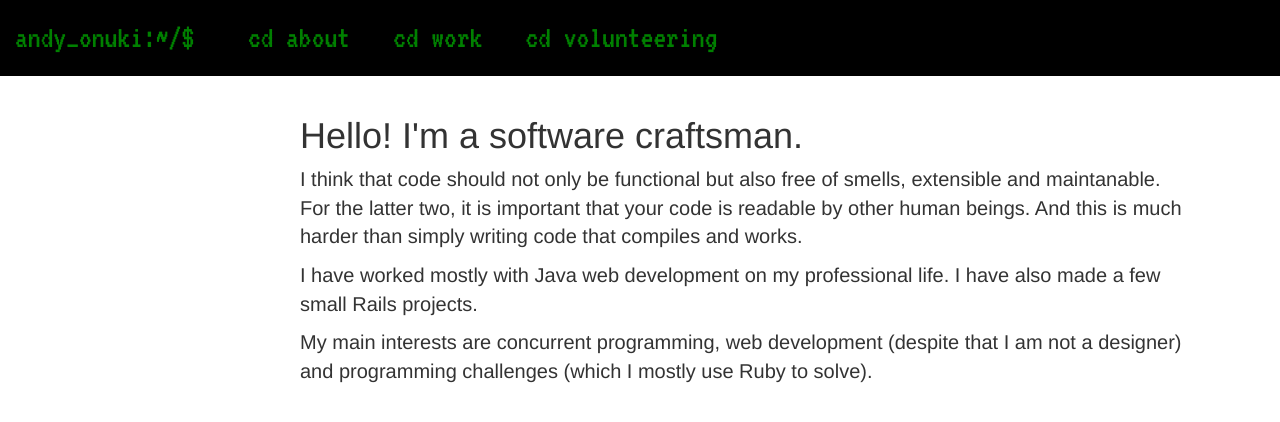
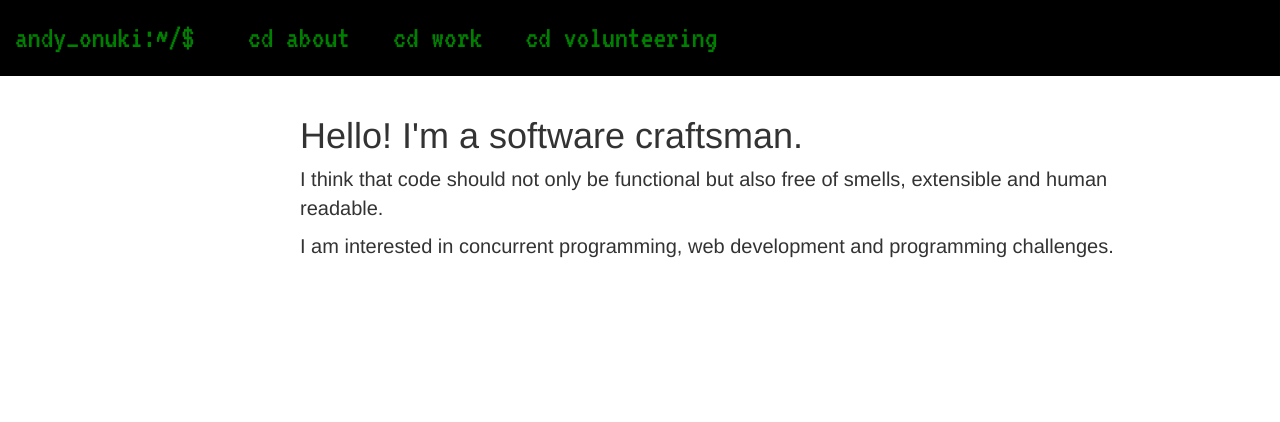
Before and after one commit to meiao/meiao.github.io, a Jekyll site: the page built from index.html, in a window 1280 px wide. Shown: the top 422 px of the page. Built offline with Jekyll 4.4.1, drawn with Linux system fonts in a browser that asks for light colours; nearby versions of some CDN libraries.

Commit message:
Cleaned up index

```diff
--- a/index.html
+++ b/index.html
@@ -4,25 +4,14 @@ category: main
 ---
 
 <header>
-<h1>Hello! I'm a software craftsman.</h1>
+  <h1>Hello! I'm a software craftsman.</h1>
 </header>
 
 <section>
-I think that code should not only be functional but also free of smells,
-extensible and maintanable.
-
-For the latter two, it is important that your code is readable by other human
-beings. And this is much harder than simply writing code that compiles and
-works.
+  I think that code should not only be functional but also free of smells,
+  extensible and human readable.
 </section>
 
 <section>
-  I have worked mostly with Java web development on my professional life. I have
-  also made a few small Rails projects.
+  I am interested in concurrent programming, web development and programming challenges.
 </section>
-
-<section>
-  My main interests are concurrent programming, web development (despite that
-  I am not a designer) and programming challenges (which I mostly use Ruby to
-  solve).
-</section>
```
